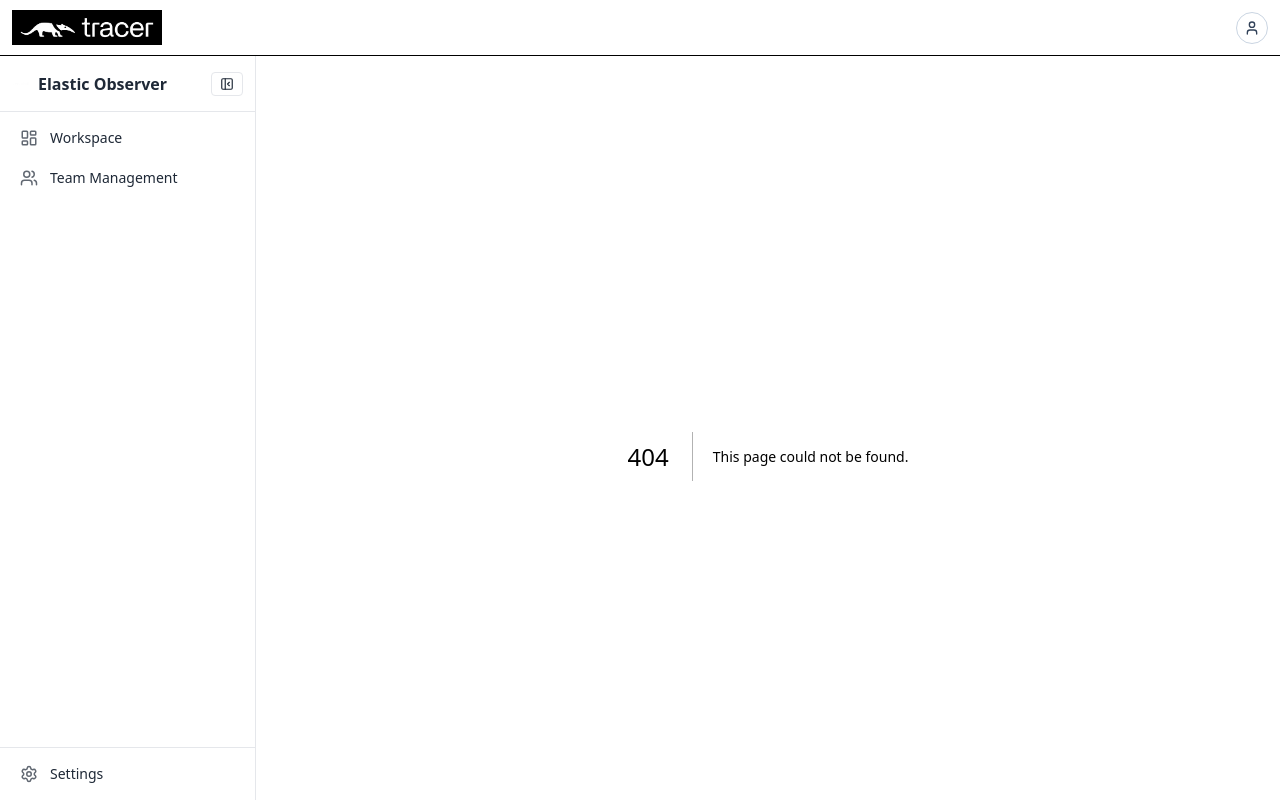
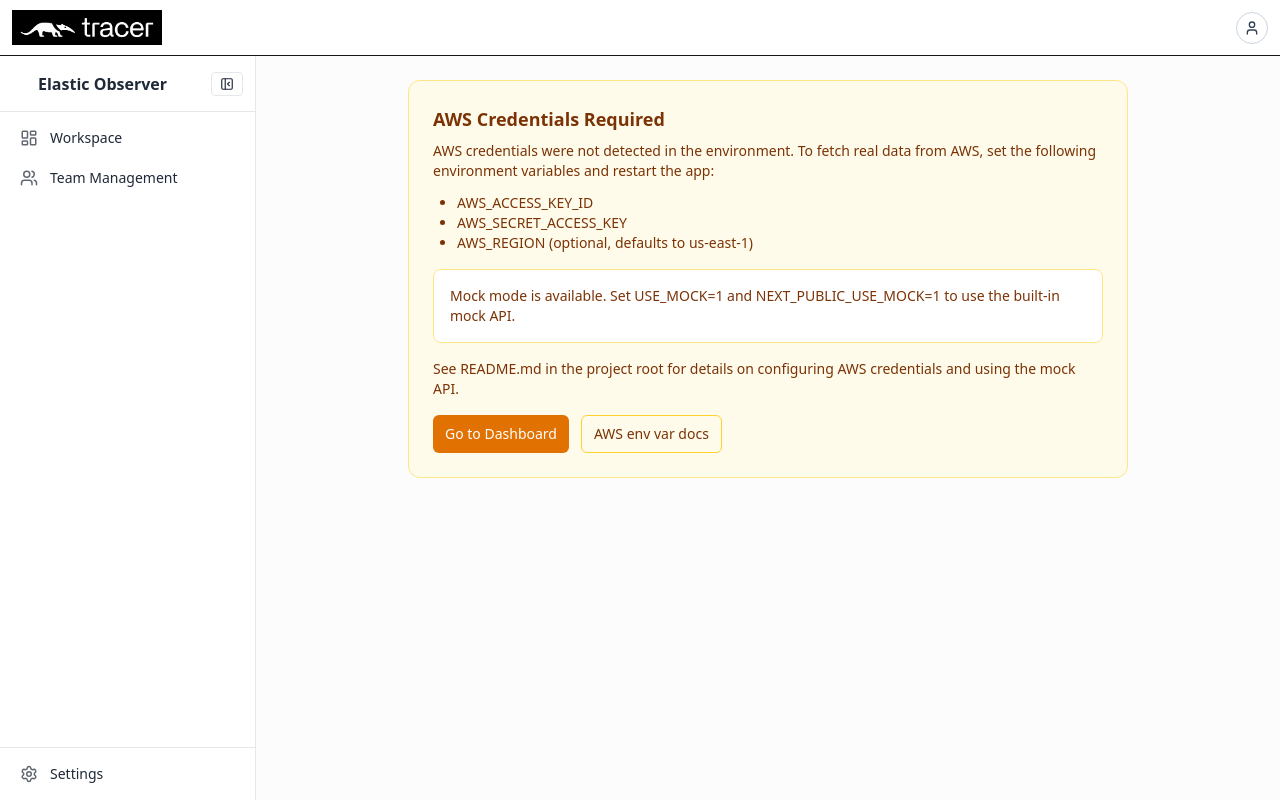
Before and after one commit to manchandajayant/AWS_ec2_cost_Explorer, a Next.js app: page /missing-aws in a window 1280 px wide. Before the commit this address had no page. Built offline with nearby package versions, Linux system fonts and the light colour scheme.

Commit message:
missing aws

```diff
--- /dev/null
+++ b/src/app/missing-aws/page.tsx
@@ -0,0 +1,50 @@
+export default function MissingAwsPage() {
+    const mockOn = process.env.NEXT_PUBLIC_USE_MOCK === "1" || process.env.USE_MOCK === "1";
+
+    return (
+        <main className="max-w-3xl mx-auto p-6">
+            <div className="rounded-xl border border-amber-200 bg-amber-50 p-6">
+                <h1 className="text-lg font-semibold text-amber-900 mb-2">AWS Credentials Required</h1>
+                <p className="text-sm text-amber-900 mb-3">
+                    AWS credentials were not detected in the environment. To fetch real data from AWS, set the following
+                    environment variables and restart the app:
+                </p>
+                <ul className="list-disc pl-6 text-sm text-amber-900 mb-4">
+                    <li><code className="font-mono">AWS_ACCESS_KEY_ID</code></li>
+                    <li><code className="font-mono">AWS_SECRET_ACCESS_KEY</code></li>
+                    <li><code className="font-mono">AWS_REGION</code> (optional, defaults to <code className="font-mono">us-east-1</code>)</li>
+                </ul>
+
+                <div className="rounded-lg bg-white border border-amber-200 p-4 mb-4">
+                    <div className="text-sm text-amber-900">
+                        {mockOn ? (
+                            <>
+                                Mock mode has been enabled automatically (<code className="font-mono">USE_MOCK=1</code> and
+                                {" "}
+                                <code className="font-mono">NEXT_PUBLIC_USE_MOCK=1</code>). You can continue exploring the
+                                dashboard using synthetic data.
+                            </>
+                        ) : (
+                            <>Mock mode is available. Set <code className="font-mono">USE_MOCK=1</code> and{" "}
+                                <code className="font-mono">NEXT_PUBLIC_USE_MOCK=1</code> to use the built-in mock API.</>
+                        )}
+                    </div>
+                </div>
+
+                <p className="text-sm text-amber-900 mb-4">
+                    See <code className="font-mono">README.md</code> in the project root for details on configuring AWS
+                    credentials and using the mock API.
+                </p>
+
+                <div className="flex gap-3">
+                    <a href="/" className="inline-flex items-center rounded-md bg-amber-600 px-3 py-2 text-sm font-medium text-white hover:bg-amber-700">
+                        Go to Dashboard
+                    </a>
+                    <a href="https://docs.aws.amazon.com/sdkref/latest/guide/environment-variables.html" target="_blank" rel="noreferrer" className="inline-flex items-center rounded-md border border-amber-300 px-3 py-2 text-sm font-medium text-amber-900 hover:bg-amber-100">
+                        AWS env var docs
+                    </a>
+                </div>
+            </div>
+        </main>
+    );
+}
```
